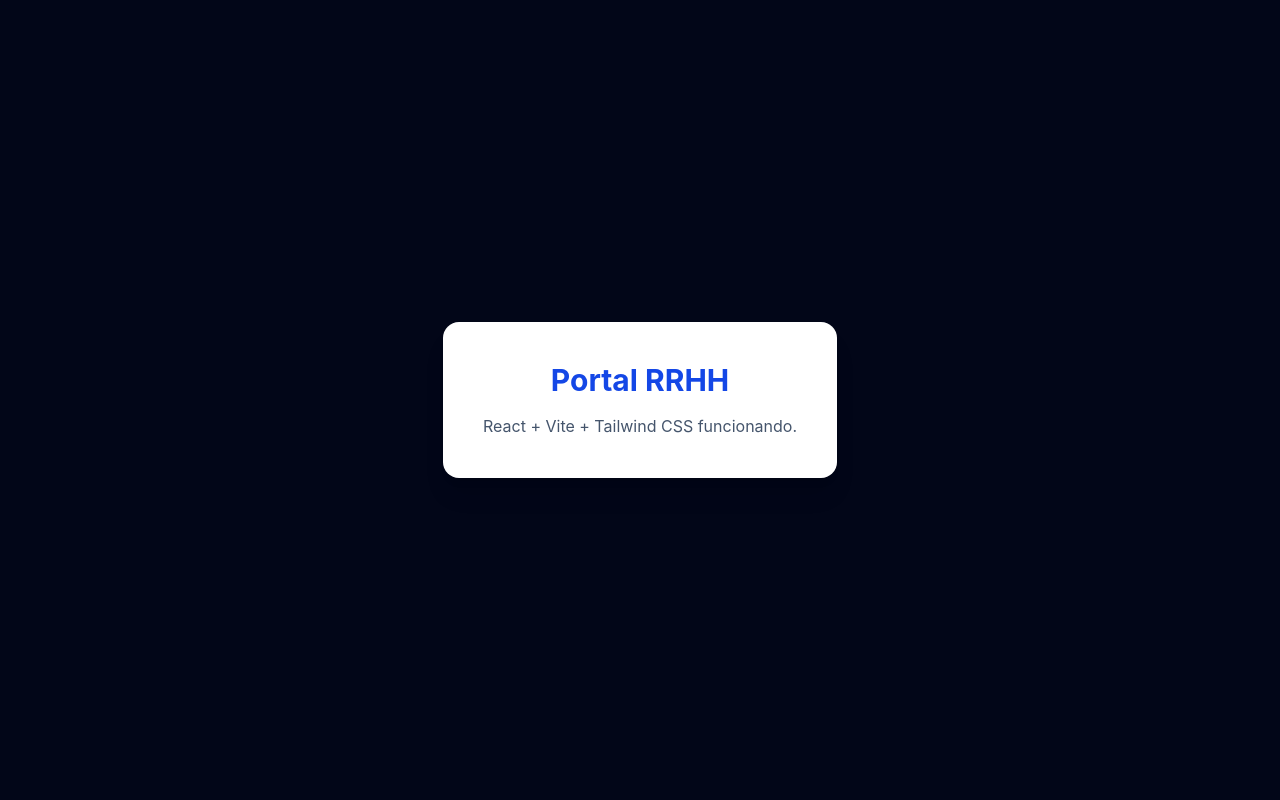
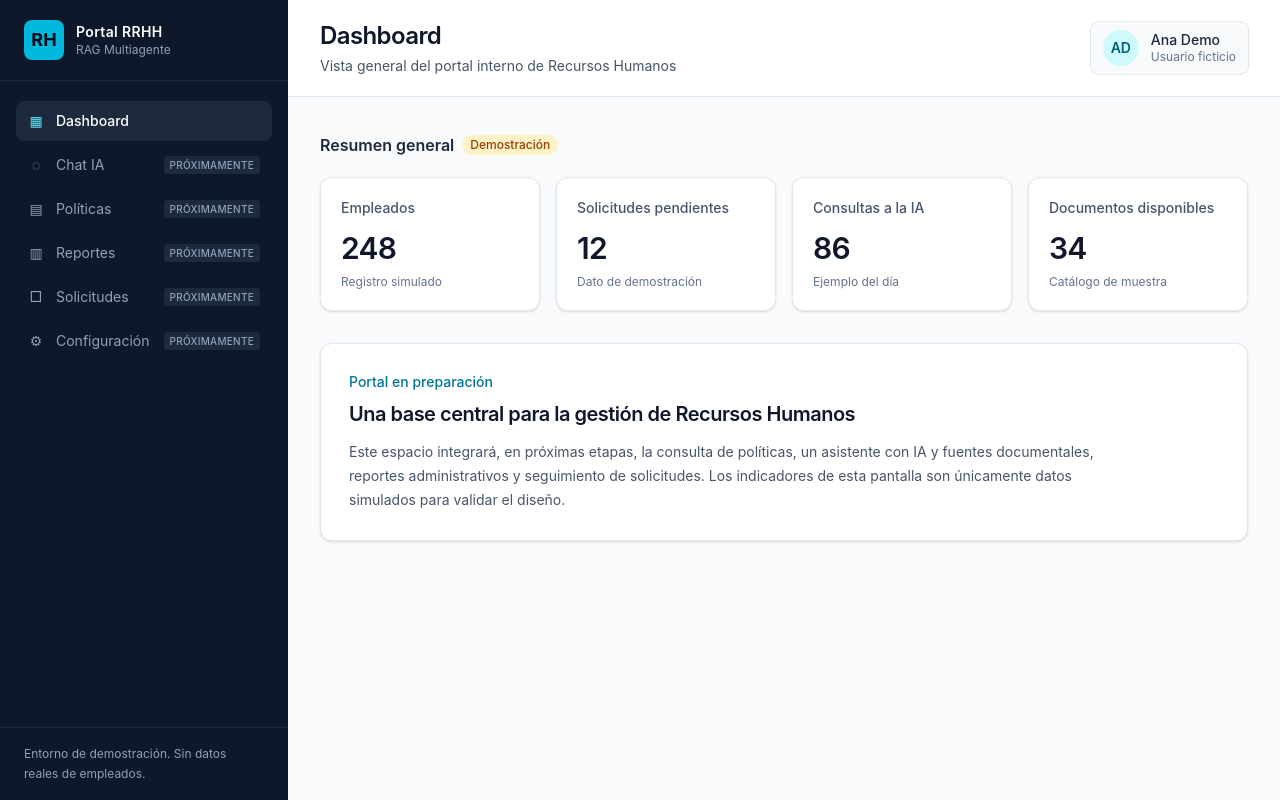
Before and after one commit to anaocampo1994fwdcostarica-code/RRHH-rag-multiagente, a React app in the folder frontend/: page / in a window 1280 px wide. Built offline with nearby package versions, Linux system fonts and the light colour scheme; the HTML template or start-up script is replaced by a standard one.

Commit message:
feat: crear layout inicial del portal RRHH

```diff
--- a/frontend/src/App.jsx
+++ b/frontend/src/App.jsx
@@ -1,15 +1,14 @@
+import MainLayout from './components/layout/MainLayout.jsx'
+import DashboardPage from './pages/DashboardPage.jsx'
+
 function App() {
   return (
-    <main className="min-h-screen bg-slate-950 flex items-center justify-center p-6">
-      <section className="rounded-2xl bg-white p-10 shadow-xl text-center">
-        <h1 className="text-3xl font-bold text-blue-700">
-          Portal RRHH
-        </h1>
-        <p className="mt-4 text-slate-600">
-          React + Vite + Tailwind CSS funcionando.
-        </p>
-      </section>
-    </main>
+    <MainLayout
+      title="Dashboard"
+      subtitle="Vista general del portal interno de Recursos Humanos"
+    >
+      <DashboardPage />
+    </MainLayout>
   )
 }
 
--- /dev/null
+++ b/frontend/src/components/layout/Header.jsx
@@ -0,0 +1,21 @@
+function Header({ title, subtitle }) {
+  return (
+    <header className="flex flex-col gap-4 border-b border-slate-200 bg-white px-5 py-5 sm:flex-row sm:items-center sm:justify-between sm:px-8">
+      <div>
+        <h1 className="text-2xl font-semibold tracking-tight text-slate-900">{title}</h1>
+        <p className="mt-1 text-sm text-slate-600">{subtitle}</p>
+      </div>
+      <div className="flex items-center gap-3 rounded-lg bg-slate-50 px-3 py-2 ring-1 ring-slate-200">
+        <div className="flex size-9 items-center justify-center rounded-full bg-cyan-100 text-sm font-semibold text-cyan-800" aria-hidden="true">
+          AD
+        </div>
+        <div className="text-sm leading-tight">
+          <p className="font-medium text-slate-800">Ana Demo</p>
+          <p className="text-xs text-slate-500">Usuario ficticio</p>
+        </div>
+      </div>
+    </header>
+  )
+}
+
+export default Header
--- /dev/null
+++ b/frontend/src/components/layout/MainLayout.jsx
@@ -0,0 +1,16 @@
+import Header from './Header.jsx'
+import Sidebar from './Sidebar.jsx'
+
+function MainLayout({ children, title, subtitle }) {
+  return (
+    <div className="min-h-screen bg-slate-50 lg:flex">
+      <Sidebar />
+      <div className="min-w-0 flex-1">
+        <Header title={title} subtitle={subtitle} />
+        <main id="dashboard" className="px-5 py-7 sm:px-8 sm:py-9">{children}</main>
+      </div>
+    </div>
+  )
+}
+
+export default MainLayout
--- /dev/null
+++ b/frontend/src/components/layout/Sidebar.jsx
@@ -0,0 +1,55 @@
+const navigationItems = [
+  { label: 'Dashboard', icon: '▦', available: true },
+  { label: 'Chat IA', icon: '◌', available: false },
+  { label: 'Políticas', icon: '▤', available: false },
+  { label: 'Reportes', icon: '▥', available: false },
+  { label: 'Solicitudes', icon: '□', available: false },
+  { label: 'Configuración', icon: '⚙', available: false },
+]
+
+function Sidebar() {
+  return (
+    <aside className="bg-slate-900 text-slate-100 lg:flex lg:w-72 lg:shrink-0 lg:flex-col">
+      <div className="flex items-center gap-3 px-5 py-5 lg:px-6">
+        <div className="flex size-10 items-center justify-center rounded-lg bg-cyan-500 text-lg font-bold text-slate-950" aria-hidden="true">
+          RH
+        </div>
+        <div>
+          <p className="text-sm font-semibold tracking-wide text-white">Portal RRHH</p>
+          <p className="text-xs text-slate-400">RAG Multiagente</p>
+        </div>
+      </div>
+
+      <nav aria-label="Navegación principal" className="border-t border-slate-800 px-3 py-3 lg:flex-1 lg:px-4 lg:py-5">
+        <ul className="flex gap-1 overflow-x-auto lg:flex-col">
+          {navigationItems.map((item) => (
+            <li key={item.label} className="shrink-0 lg:w-full">
+              {item.available ? (
+                <a
+                  href="#dashboard"
+                  aria-current="page"
+                  className="flex items-center gap-3 rounded-lg bg-slate-800 px-3 py-2.5 text-sm font-medium text-white outline-none transition hover:bg-slate-700 focus-visible:ring-2 focus-visible:ring-cyan-300"
+                >
+                  <span className="w-4 text-center text-cyan-300" aria-hidden="true">{item.icon}</span>
+                  {item.label}
+                </a>
+              ) : (
+                <span className="flex items-center gap-3 rounded-lg px-3 py-2.5 text-sm text-slate-400" aria-label={`${item.label}: próximamente`}>
+                  <span className="w-4 text-center" aria-hidden="true">{item.icon}</span>
+                  <span>{item.label}</span>
+                  <span className="ml-auto rounded bg-slate-800 px-1.5 py-0.5 text-[10px] font-medium uppercase tracking-wide text-slate-400">Próximamente</span>
+                </span>
+              )}
+            </li>
+          ))}
+        </ul>
+      </nav>
+
+      <p className="hidden border-t border-slate-800 px-6 py-4 text-xs leading-5 text-slate-400 lg:block">
+        Entorno de demostración. Sin datos reales de empleados.
+      </p>
+    </aside>
+  )
+}
+
+export default Sidebar
--- /dev/null
+++ b/frontend/src/pages/DashboardPage.jsx
@@ -0,0 +1,40 @@
+const metrics = [
+  { label: 'Empleados', value: '248', detail: 'Registro simulado' },
+  { label: 'Solicitudes pendientes', value: '12', detail: 'Dato de demostración' },
+  { label: 'Consultas a la IA', value: '86', detail: 'Ejemplo del día' },
+  { label: 'Documentos disponibles', value: '34', detail: 'Catálogo de muestra' },
+]
+
+function DashboardPage() {
+  return (
+    <div className="mx-auto max-w-7xl">
+      <section aria-labelledby="overview-title">
+        <div className="mb-5 flex items-center gap-2">
+          <h2 id="overview-title" className="text-base font-semibold text-slate-800">Resumen general</h2>
+          <span className="rounded-full bg-amber-100 px-2 py-0.5 text-xs font-medium text-amber-800">Demostración</span>
+        </div>
+        <div className="grid gap-4 sm:grid-cols-2 xl:grid-cols-4">
+          {metrics.map((metric) => (
+            <article key={metric.label} className="rounded-xl border border-slate-200 bg-white p-5 shadow-sm">
+              <p className="text-sm font-medium text-slate-600">{metric.label}</p>
+              <p className="mt-3 text-3xl font-semibold tracking-tight text-slate-900">{metric.value}</p>
+              <p className="mt-2 text-xs text-slate-500">{metric.detail}</p>
+            </article>
+          ))}
+        </div>
+      </section>
+
+      <section aria-labelledby="welcome-title" className="mt-8 rounded-xl border border-slate-200 bg-white p-6 shadow-sm sm:p-7">
+        <p className="text-sm font-medium text-cyan-700">Portal en preparación</p>
+        <h2 id="welcome-title" className="mt-2 text-xl font-semibold tracking-tight text-slate-900">
+          Una base central para la gestión de Recursos Humanos
+        </h2>
+        <p className="mt-3 max-w-3xl text-sm leading-6 text-slate-600">
+          Este espacio integrará, en próximas etapas, la consulta de políticas, un asistente con IA y fuentes documentales, reportes administrativos y seguimiento de solicitudes. Los indicadores de esta pantalla son únicamente datos simulados para validar el diseño.
+        </p>
+      </section>
+    </div>
+  )
+}
+
+export default DashboardPage
```
